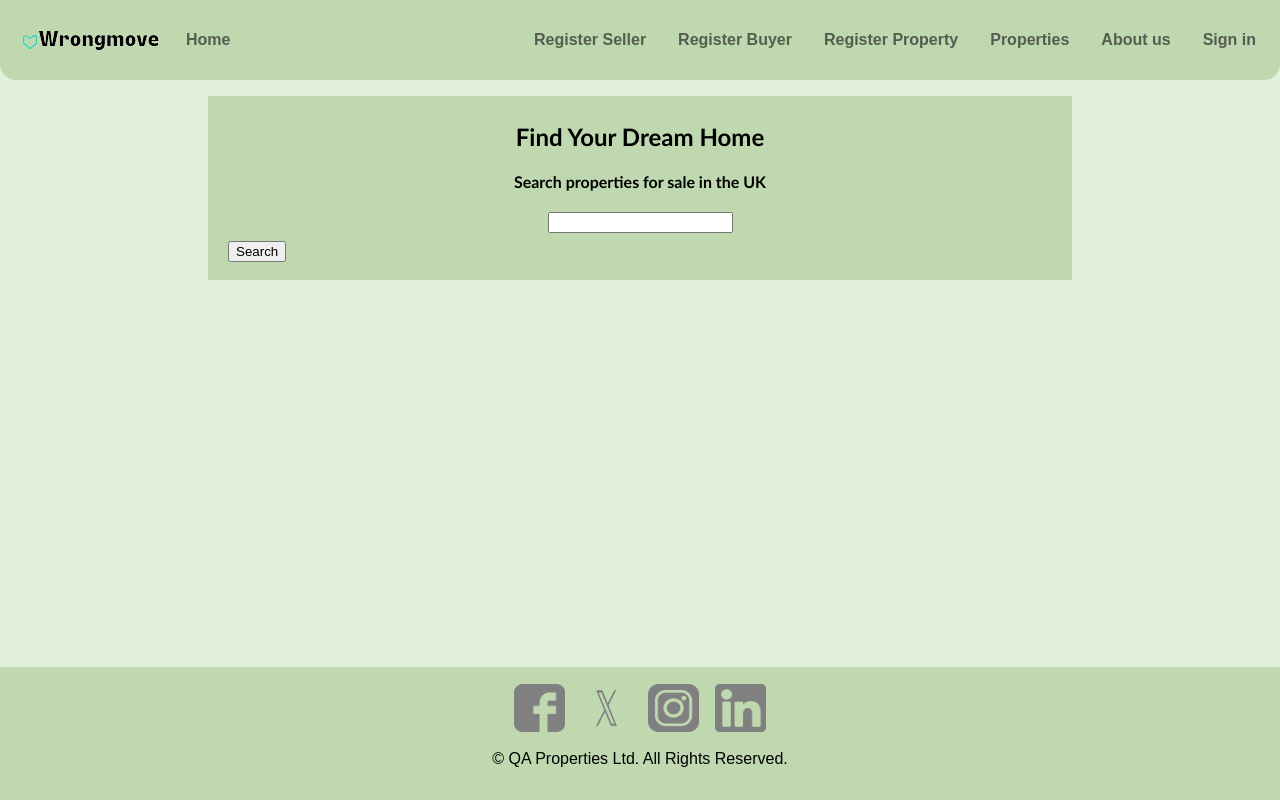
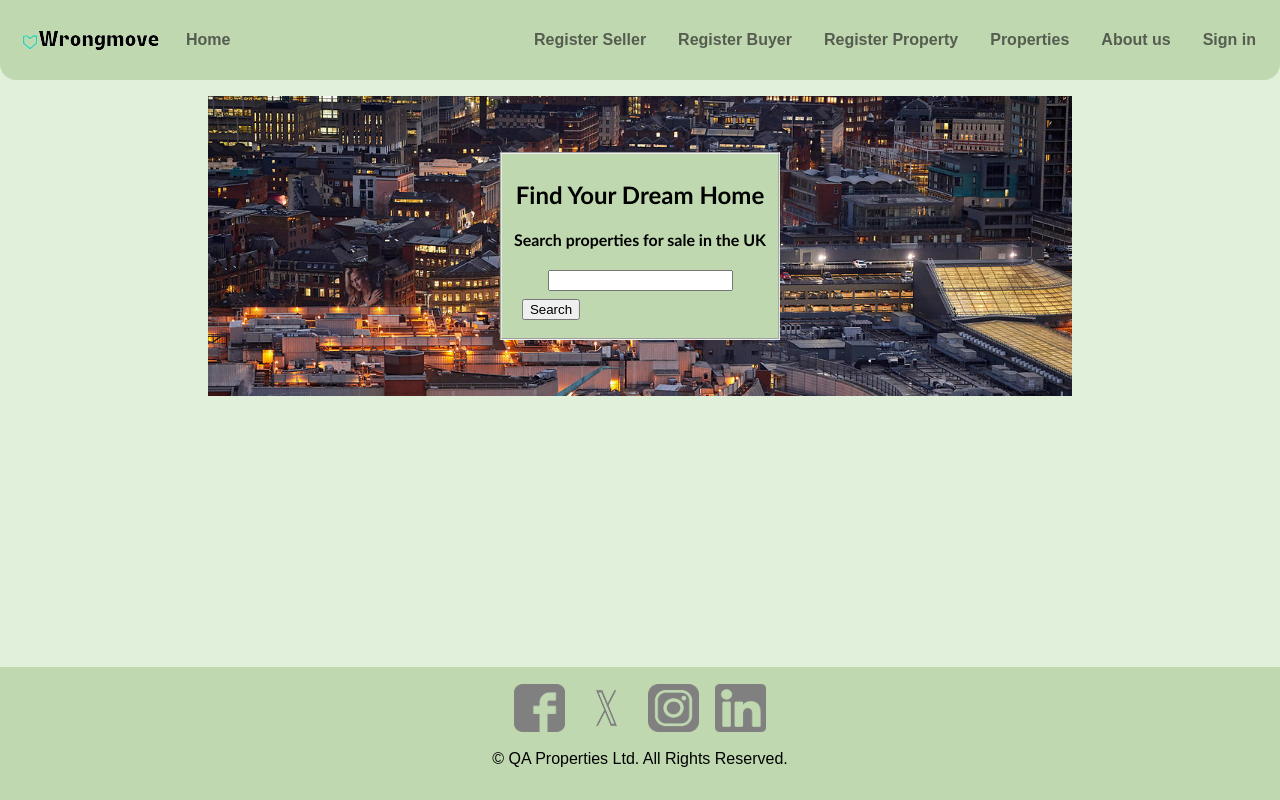
Before and after one commit to starwarsjedi321/GroupProject, a React (Create React App) app in the folder groupproject/: page /home in a window 1280 px wide. Built offline with nearby package versions, Linux system fonts and the light colour scheme.

Commit message:
updated home page

```diff
--- a/groupproject/src/components/DisplaySellers.js
+++ b/groupproject/src/components/DisplaySellers.js
@@ -17,9 +17,6 @@ const DisplaySellers = (props) => {
 
     return (
         <div>
-
-
-
 
             <h1>Find {props.user}</h1>
 
--- a/groupproject/src/components/HomeSearch.js
+++ b/groupproject/src/components/HomeSearch.js
@@ -1,5 +1,6 @@
 import { React, useState } from 'react';
 import { Link } from 'react-router-dom';
+import HomeImg from '../Images/homeImage.jpg';
 import "../styles/homeSearch.css";
 
 const HomeSearch = () => {
@@ -11,18 +12,22 @@ const HomeSearch = () => {
     }
 
     return (
+        <div class="imageContainer">
+            <img src={HomeImg} alt="homeImg"></img>
             <fieldset class="homeSearch">
+
                 <div class="searchNav">
                     <h2>Find Your Dream Home</h2>
                     <h4>Search properties for sale in the UK</h4>
-                <input id="propSearchField"  type="text" onChange={(event) => {
+                    <input id="propSearchField" type="text" onChange={(event) => {
                         setSearch(event.target.value)
                     }}></input>
                     <Link to={`/properties/${search}`}>
                         <button class="searchBtn" onClick={setSubstring}>Search</button>
                     </Link>
                 </div>
-        </fieldset>
+        </fieldset >
+        </div>
     )
 }
 export default HomeSearch;
--- a/groupproject/src/styles/homeSearch.css
+++ b/groupproject/src/styles/homeSearch.css
@@ -1,15 +1,10 @@
-div .homeSearch {
+.homeSearch {
     background-color: #BFD8AF;
     margin-left: auto;
     margin-right: auto;
     justify-content: center;
-    border-style: none;
+    border-style: white;
 }
-
-div .homeSearch:hover {
-    box-shadow: 2px 2px 2px 2px grey;
-}
-
 div .searchNav {
     background-color: #BFD8AF;
 }
@@ -21,5 +16,28 @@ h2, h4 {
 button .searchBtn {
     padding-left: 5em;
     font-family: "Trebuchet MS", Helvetica, sans-serif;
+}
 
-}
+.imageContainer {
+    position: relative;
+    width: 100%;
+    height: 300px; /* Set the height as needed */
+    overflow: hidden;
+  }
+
+  .imageContainer img {
+    top: 0;
+    left: 0;
+    width: 100%;
+    height: max-content;
+    z-index: -1;
+
+    /* z-index: -1; Place the image behind other content */
+  }
+
+  .homeSearch {
+    position: absolute;
+    top: 50%;
+    left: 50%;
+    transform: translate(-50%, -50%);
+  }
```
Also changed, not shown: groupproject/src/components/Home.js (deleted, +0 -12 lines), groupproject/src/Images/homeImage.jpg (added). Lines whose indentation alone changed are shown as unchanged.
